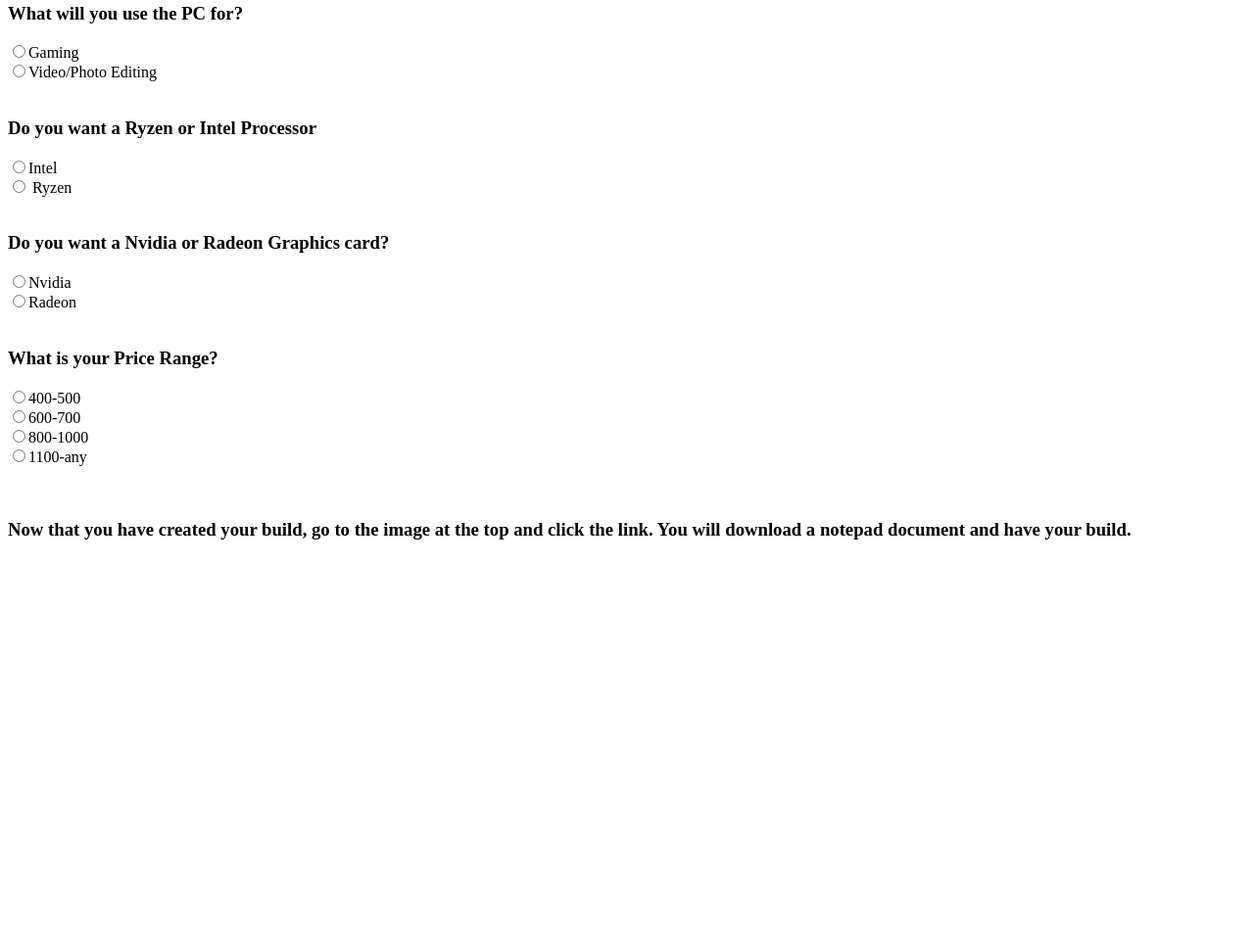
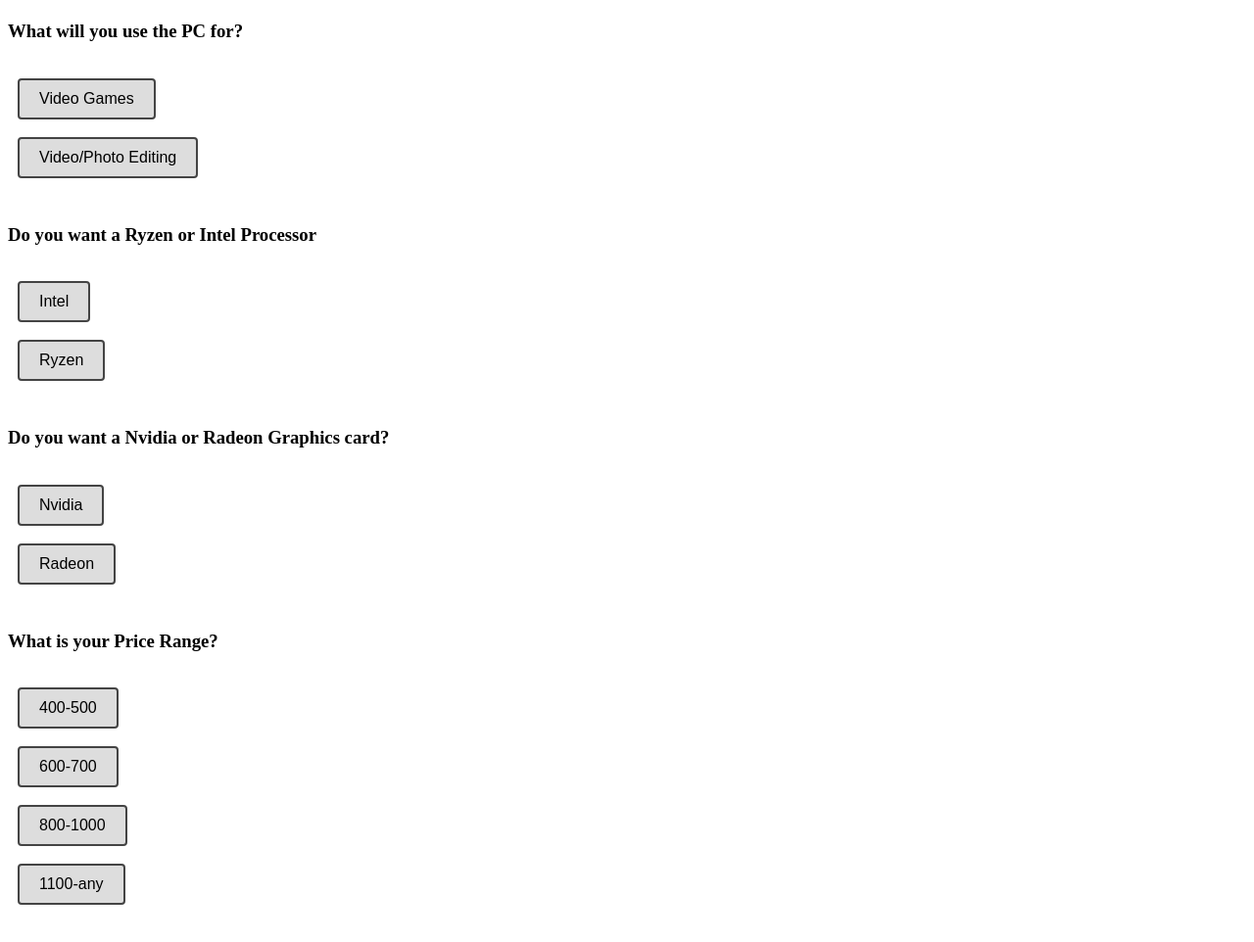
Before and after one commit to minerbennett/Final-Project, a plain HTML site: page finalproject.html in a window 1280 px wide. Shown: the part 672-1634 px from the top of the page at 98% size. Before the commit the page ends 1243 px from the top, so only its background shows below. Drawn offline with Linux system fonts and the light colour scheme.

Commit message:
Created formatting; make images and pc builds

```diff
--- a/finalproject.css
+++ b/finalproject.css
@@ -0,0 +1,48 @@
+h1 {
+    color: rgb(0, 104, 173);
+    text-align: center;
+    font-family: Arial, Helvetica, sans-serif;
+    background-color: rgb(233, 93, 0);
+    font-size: 40px;
+}
+
+img{
+    display: block;
+    margin-left: auto;
+    margin-right: auto;
+    border: 2px solid #444;
+}
+
+/* radio button code */
+.radio{
+margin: 10px;
+}
+
+.radio input[type="radio"]{
+    opacity: 0;
+    position: fixed;
+    width: 0;
+}
+
+.radio label{
+    display: inline-block;
+    background-color: #ddd;
+    padding: 10px 20px;
+    font-family: Arial, Helvetica, sans-serif;
+    font-size: 16px;
+    border: 2px solid #444;
+    border-radius: 4px;
+}
+
+.radio label:hover{
+    background-color: rgb(0, 153, 255);
+}
+
+.radio input[type="radio"]:focus + label {
+    border: 2px dashed #444;
+}
+
+.radio-toolbar input[type="radio"]:checked + label {
+    background-color: rgb(255, 0, 0);
+    border-color: rgb(255, 0, 0);
+}
--- a/finalproject.html
+++ b/finalproject.html
@@ -8,34 +8,59 @@
     <link rel="stylesheet" href="finalproject.css">
 </head>
 <body>
-<center><h1>Welcome To Your PC Optimizer</h1>
+<h1>Welcome To Your PC Optimizer</h1>
 <br>
 <br>
-<img height="500" width="759"src="" id="picture"></center>
+<img height="500" width="759"src="" id="picture">
     <br>
     <br>
+
     <form name="Pc Build" id = "pc"></form>
         <h3>What will you use the PC for?</h3>
-        <input type="radio" name="use" id="games" onclick="changePicture()">Gaming<br>
-        <input type="radio" name="use" id="edit" onclick="changePicture()">Video/Photo Editing<br>
+        <div class="radio">
+        <input type="radio" name="use" id="games" onclick="changePicture()"><br>
+        <label for="games">Video Games</label>
+        <br>
+        <input type="radio" name="use" id="edit" onclick="changePicture()"><br>
+        <label for="edit">Video/Photo Editing</label>
+        </div>
         <br>
         <h3>Do you want a Ryzen or Intel Processor</h3>
-        <input type="radio" name="process" id="Intel" onclick="changePicture()">Intel<br>
-        <input type="radio" name="process" id="Ryzen" onclick="changePicture()"> Ryzen<br>
+        <div class="radio">
+        <input type="radio" name="process" id="Intel" onclick="changePicture()"><br>
+        <label for="Intel">Intel</label>
+        <br>
+        <input type="radio" name="process" id="Ryzen" onclick="changePicture()"><br>
+        <label for="Ryzen">Ryzen</label>
+        </div>
         <br>
         <h3>Do you want a Nvidia or Radeon Graphics card?</h3>
-        <input type="radio" name="card" id="nvidia" onclick="changePicture()">Nvidia<br>
-        <input type="radio" name="card" id="radeon" onclick="changePicture()">Radeon<br>
+        <div class="radio">
+        <input type="radio" name="card" id="nvidia" onclick="changePicture()"><br>
+        <label for="nvidia">Nvidia</label>
+        <br>
+        <input type="radio" name="card" id="radeon" onclick="changePicture()"><br>
+        <label for="radeon">Radeon</label>
+        </div>
         <br>
         <h3>What is your Price Range?</h3>
-        <input type="radio" name="price" id="budget" onclick="changePicture()">400-500<br>
-        <input type="radio" name="price" id="decent" onclick="changePicture()">600-700<br>
-        <input type="radio" name="price" id="modest" onclick="changePicture()">800-1000<br>
-        <input type="radio" name="price" id="great" onclick="changePicture()">1100-any<br>
+        <div class="radio">
+        <input type="radio" name="price" id="budget" onclick="changePicture()"><br>
+        <label for="budget">400-500</label>
+        <br>
+        <input type="radio" name="price" id="decent" onclick="changePicture()"><br>
+        <label for="decent">600-700</label>
+        <br>
+        <input type="radio" name="price" id="modest" onclick="changePicture()"><br>
+        <label for="modest">800-1000</label>
+        <br>
+        <input type="radio" name="price" id="great" onclick="changePicture()"><br>
+        <label for="great">1100-any</label>
+        <br>
+        </div>
         <br>
     </form>
     <br>
-<h3>Now that you have created your build, go to the image at the top and click the link. You will download a notepad document and have your build.</h3>
     <script src="finalproject.js"></script>
 </body>
 </html>
--- a/finalproject.js
+++ b/finalproject.js
@@ -37,6 +37,113 @@ function changePicture(){
                     document.getElementById("picture").src = "";
                 }
             }
+        }else if (document.getElementById('Ryzen').checked){
+            document.getElementById("picture").src = "";
+            if(document.getElementById('nvidia').checked){
+                document.getElementById("picture").src = "";
+
+                if(document.getElementById('budget').checked){
+                    document.getElementById("picture").src = "";
+                }
+                else if(document.getElementById('decent').checked){
+                    document.getElementById("picture").src = "";
+                }
+                else if(document.getElementById('modest').checked){
+                    document.getElementById("picture").src = "";
+                }
+                else if(document.getElementById('great').checked){
+                    document.getElementById("picture").src = "";
+                }
+            }
+            else if(document.getElementById('radeon').checked){
+                document.getElementById("picture").src = "";
+
+                if(document.getElementById('budget').checked){
+                    document.getElementById("picture").src = "";
+                }
+                else if(document.getElementById('decent').checked){
+                    document.getElementById("picture").src = "";
+                }
+                else if(document.getElementById('modest').checked){
+                    document.getElementById("picture").src = "";
+                }
+                else if(document.getElementById('great').checked){
+                    document.getElementById("picture").src = "";
+                }
+            }
+        }
+    }if(document.getElementById('edit').checked){
+        document.getElementById("picture").src = "";
+
+        if(document.getElementById('Intel').checked){
+            document.getElementById("picture").src = "";
+
+            if(document.getElementById('nvidia').checked){
+                document.getElementById("picture").src = "";
+
+                if(document.getElementById('budget').checked){
+                    document.getElementById("picture").src = "";
+                }
+                else if(document.getElementById('decent').checked){
+                    document.getElementById("picture").src = "";
+                }
+                else if(document.getElementById('modest').checked){
+                    document.getElementById("picture").src = "";
+                }
+                else if(document.getElementById('great').checked){
+                    document.getElementById("picture").src = "";
+                }
+            }
+            else if(document.getElementById('radeon').checked){
+                document.getElementById("picture").src = "";
+
+                if(document.getElementById('budget').checked){
+                    document.getElementById("picture").src = "";
+                }
+                else if(document.getElementById('decent').checked){
+                    document.getElementById("picture").src = "";
+                }
+                else if(document.getElementById('modest').checked){
+                    document.getElementById("picture").src = "";
+                }
+                else if(document.getElementById('great').checked){
+                    document.getElementById("picture").src = "";
+                }
+            }
+        }else if (document.getElementById('Ryzen').checked){
+            document.getElementById("picture").src = "";
+            if(document.getElementById('nvidia').checked){
+                document.getElementById("picture").src = "";
+
+                if(document.getElementById('budget').checked){
+                    document.getElementById("picture").src = "";
+                }
+                else if(document.getElementById('decent').checked){
+                    document.getElementById("picture").src = "";
+                }
+                else if(document.getElementById('modest').checked){
+                    document.getElementById("picture").src = "";
+                }
+                else if(document.getElementById('great').checked){
+                    document.getElementById("picture").src = "";
+                }
+            }
+            else if(document.getElementById('radeon').checked){
+                document.getElementById("picture").src = "";
+
+                if(document.getElementById('budget').checked){
+                    document.getElementById("picture").src = "";
+                }
+                else if(document.getElementById('decent').checked){
+                    document.getElementById("picture").src = "";
+                }
+                else if(document.getElementById('modest').checked){
+                    document.getElementById("picture").src = "";
+                }
+                else if(document.getElementById('great').checked){
+                    document.getElementById("picture").src = "";
+                }
+            }
         }
     }
 }
```
